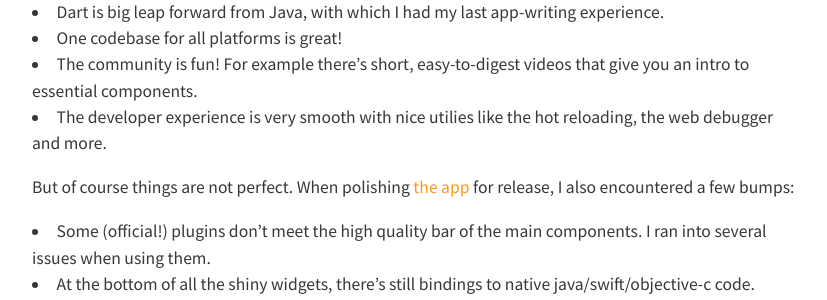
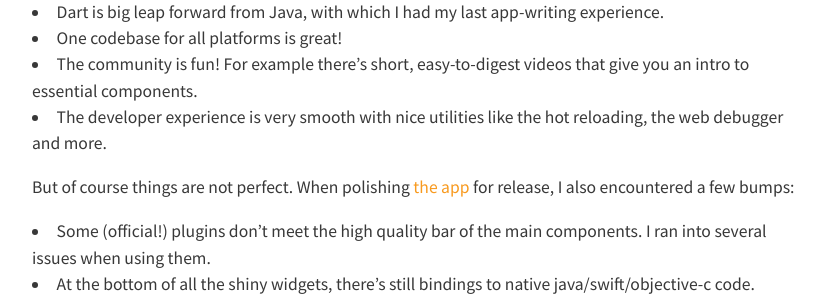
Before and after one commit to panmari/panmari.github.io, a Jekyll site: the page built from _posts/2020-06-30-flutter-color-deficiencies-html.md, in a window 1280 px wide and 900 px high, scrolled down 5008 px. Shown: the part 320-620 px from the top of the window, without its empty margins (224-1051 px from the left). Built offline with Jekyll 4.4.1, drawn with Linux system fonts in a browser that asks for light colours; nearby versions of some CDN libraries; some of the changed text lies outside the part shown.

Commit message:
Fix some typos.

```diff
--- a/_posts/2020-06-30-flutter-color-deficiencies-html.md
+++ b/_posts/2020-06-30-flutter-color-deficiencies-html.md
@@ -170,7 +170,7 @@ Plugging these two things together lead to a quick prototype. Once I was this fa
 * Dart is big leap forward from Java, with which I had my last app-writing experience.
 * One codebase for all platforms is great!
 * The community is fun! For example there's short, easy-to-digest videos that give you an intro to essential components.
-* The developer experience is very smooth with nice utilies like the hot reloading, the web debugger and more.
+* The developer experience is very smooth with nice utilities like the hot reloading, the web debugger and more.
 
 But of course things are not perfect. When polishing [the app](https://play.google.com/store/apps/details?id=ch.panmari.cat_sight) for release, I also encountered a few bumps:
 
```
Also changed, not shown: other parts of _posts/2020-06-30-flutter-color-deficiencies-html.md (+1 -1 lines).
